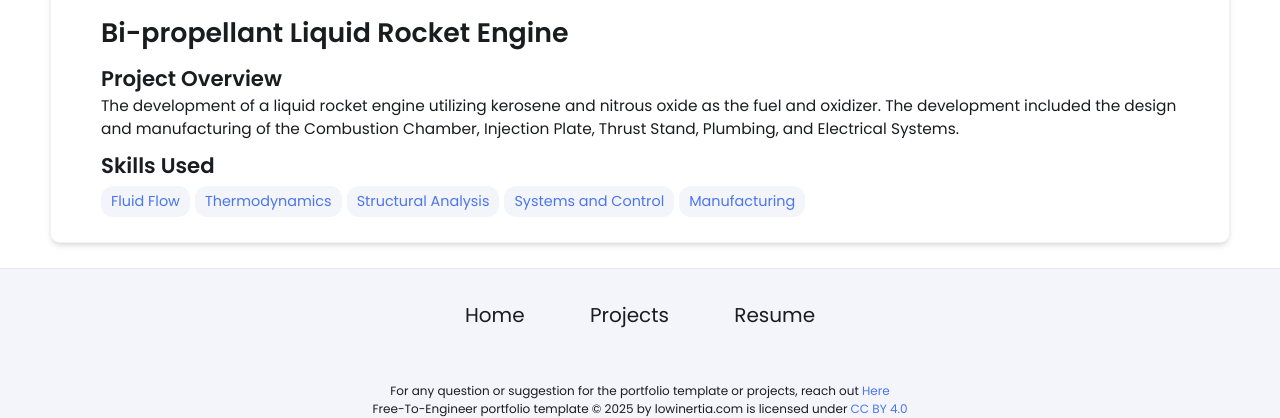
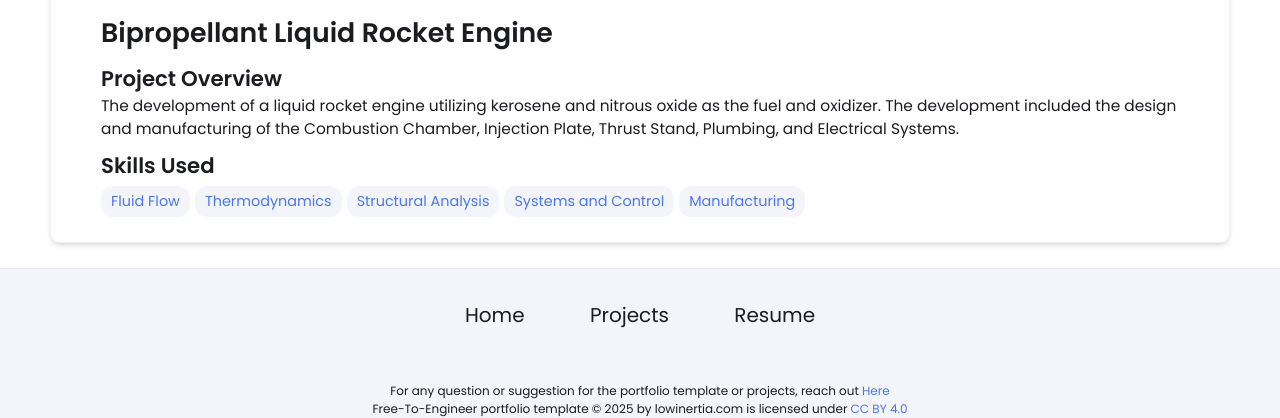
Before and after one commit to Jay-Patel-Engineer/Jay-Patel-Engineer.github.io, a Jekyll site: the page built from _projects/Liquid-Rocket-Engine/index.md, in a window 1280 px wide, cut to the strip 494-912 px from the top of the page. Built offline with Jekyll 4.4.1, drawn with Linux system fonts in a browser that asks for light colours.

Commit message:
Update index.md

```diff
--- a/_projects/Liquid-Rocket-Engine/index.md
+++ b/_projects/Liquid-Rocket-Engine/index.md
@@ -1,6 +1,6 @@
 ---
 layout: post
-title: Bi-propellant Liquid Rocket Engine
+title: Bipropellant Liquid Rocket Engine
 description: The development of a liquid rocket engine utilizing kerosene and nitrous oxide as the fuel and oxidizer. The development included the design and manufacturing of the Combustion Chamber, Injection Plate, Thrust Stand, Plumbing, and Electrical Systems.
 skills:
 - Fluid Flow
```
